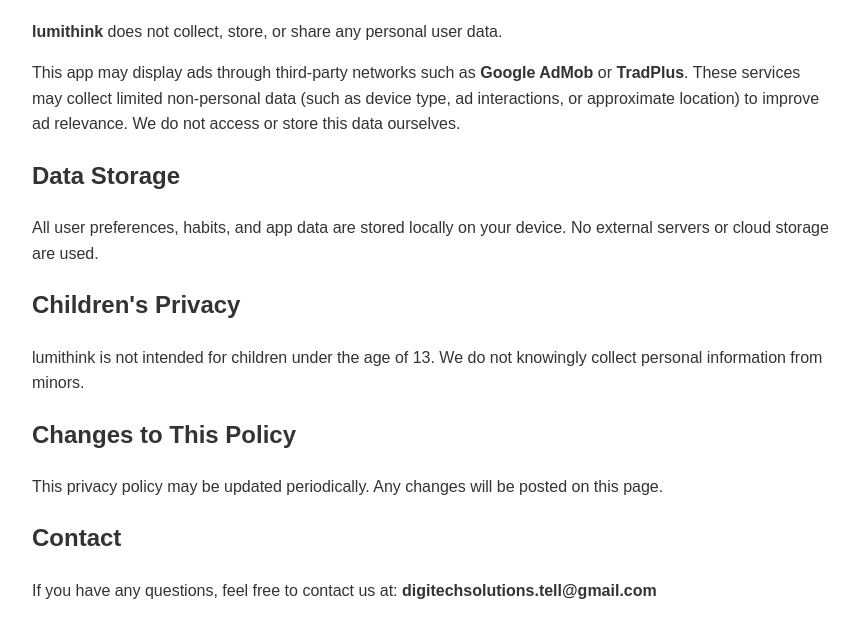
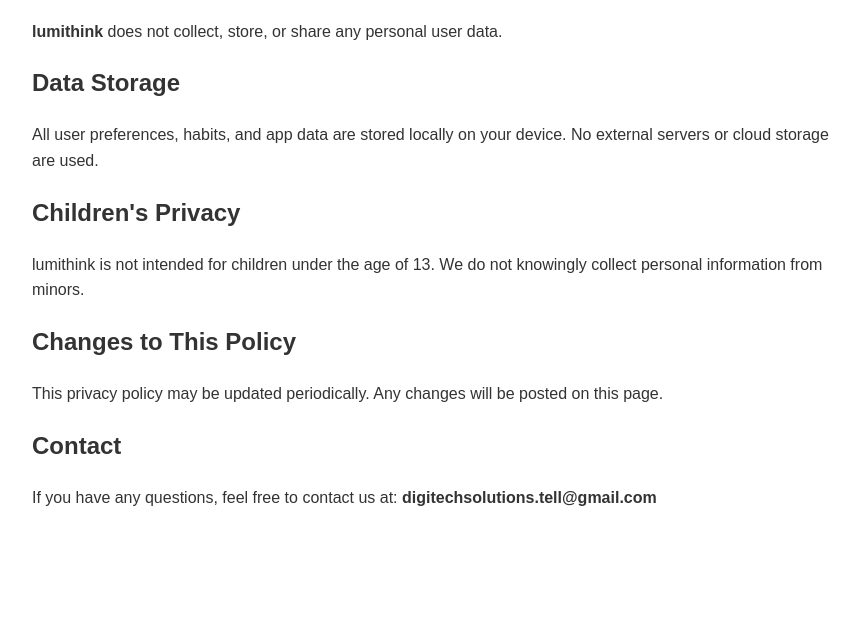
Before and after one commit to AbdullahNaheed/brain_rings_pp, a plain HTML site: page index.html in a window 1280 px wide. Shown: the part 94-732 px from the top of the page, without its empty margins (208-1068 px from the left). Drawn offline with Linux system fonts and the light colour scheme.

Commit message:
Update index.html

```diff
--- a/index.html
+++ b/index.html
@@ -29,8 +29,6 @@
 
   <p><strong>lumithink</strong> does not collect, store, or share any personal user data.</p>
 
-  <p>This app may display ads through third-party networks such as <strong>Google AdMob</strong> or <strong>TradPlus</strong>. These services may collect limited non-personal data (such as device type, ad interactions, or approximate location) to improve ad relevance. We do not access or store this data ourselves.</p>
-
   <h2>Data Storage</h2>
   <p>All user preferences, habits, and app data are stored locally on your device. No external servers or cloud storage are used.</p>
 
```
